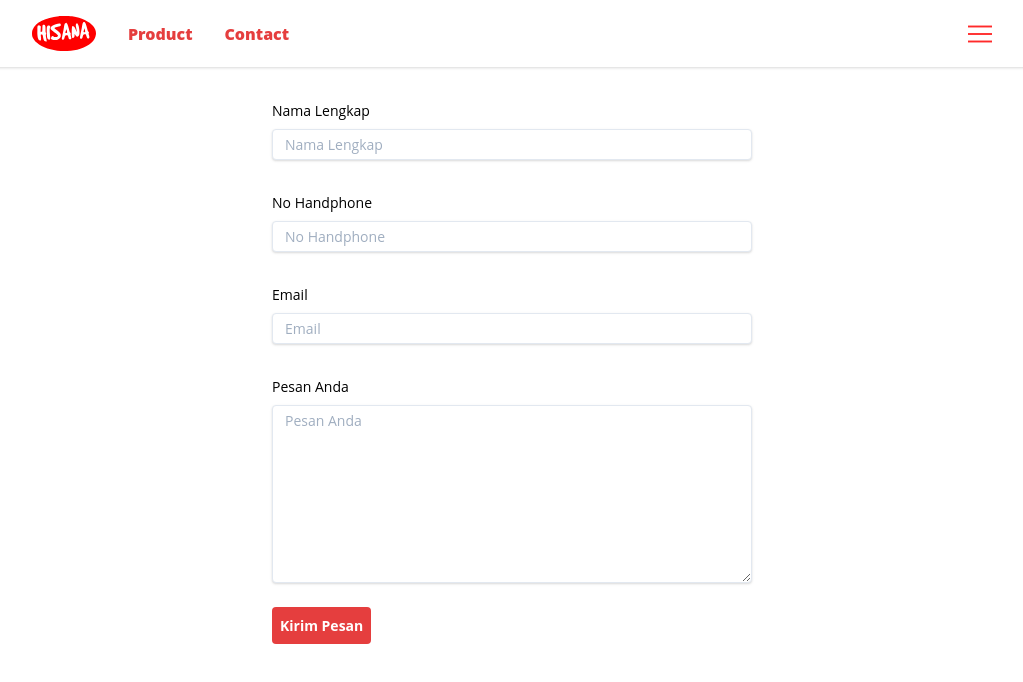
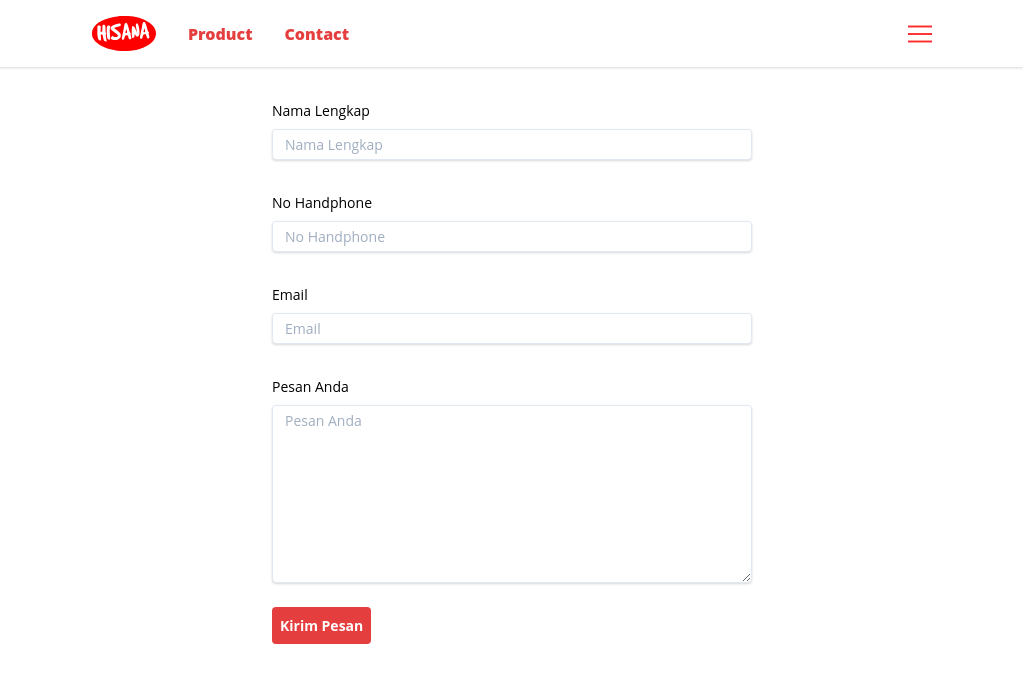
Before and after one commit to uyyoq/proposal-app, a Next.js app: page /contact in a window 1280 px wide. Shown: the top 682 px of the page, without its empty margins (128-1151 px from the left). Built offline with nearby package versions, Linux system fonts and the light colour scheme.

Commit message:
move promotion page and code to index

```diff
--- a/components/Navbar/navbar.js
+++ b/components/Navbar/navbar.js
@@ -1,20 +1,21 @@
+
 import Link from 'next/link'
 
 const Navbar = () => {
   return (
-    <div className="flex w-11/12 md:w-full">
-      <nav className="fixed mx-auto shadow top-0 inset-x-auto z-10 w-full py-4 bg-white" >
+    <div className="flex items-center justify-center">
+      <nav className="fixed bg-white shadow w-full top-0 right-0 z-10 p-4 md:px-20">
 
-        <div className="flex justify-between w-11/12 lg:w-3/4 mx-auto my-auto px-4hx">
+        <div className="flex justify-between w-3/4 mx-auto my-auto">
           <div className="flex justify-start ml-0">
+
             <Link href="/">
-            <div className="flex lg:mx-0">
-              <a>
-              <img src="/hisana-logo.svg" className="w-16 h-auto mx-auto cursor-pointer" />
-              </a>
-            </div>
+              <div className="flex lg:mx-0">
+                <a>
+                  <img src="/hisana-logo.svg" className="w-16 h-auto mx-auto cursor-pointer" />
+                </a>
+              </div>
             </Link>
-
 
             <div className="hidden lg:flex my-auto">
               <Link href="/product">
@@ -27,7 +28,7 @@ const Navbar = () => {
           </div>
 
           <div className="my-auto">
-            <img src="/menu.svg" className="h-6 cursor-pointer" />
+            <img src="/menu.svg" className="w-auto h-6 cursor-pointer" />
           </div>
         </div>
       </nav>
```
